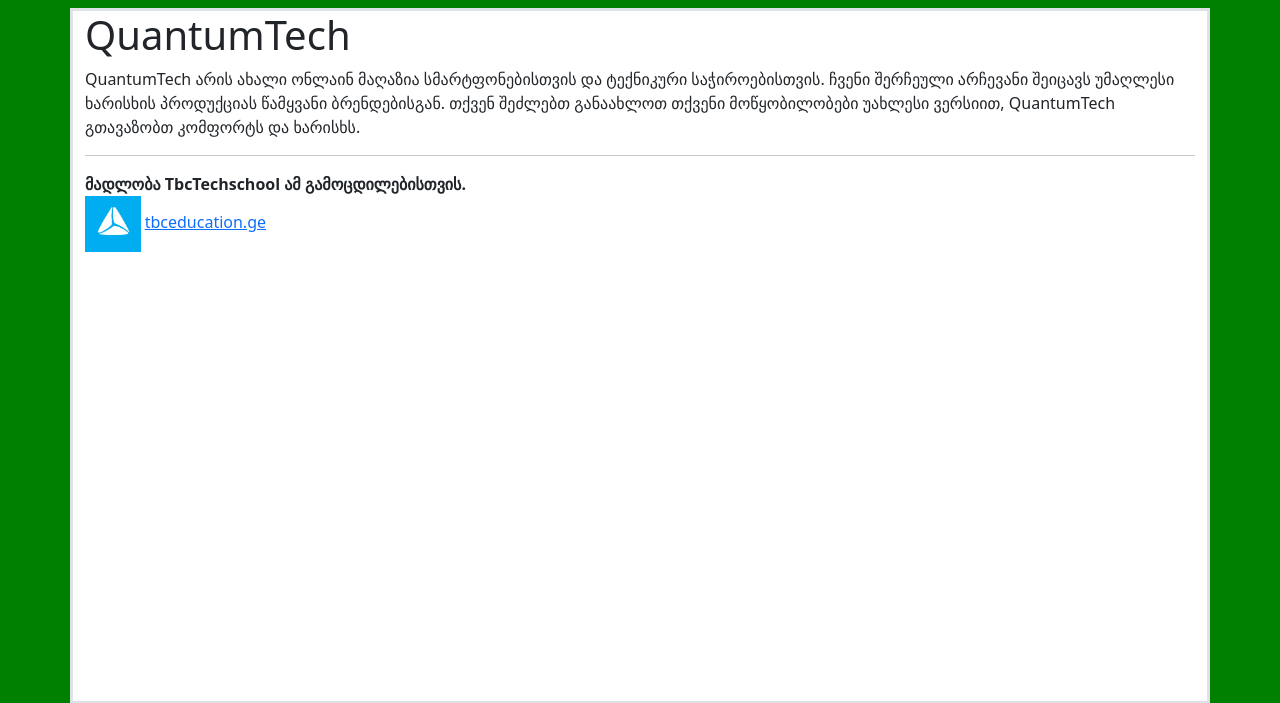
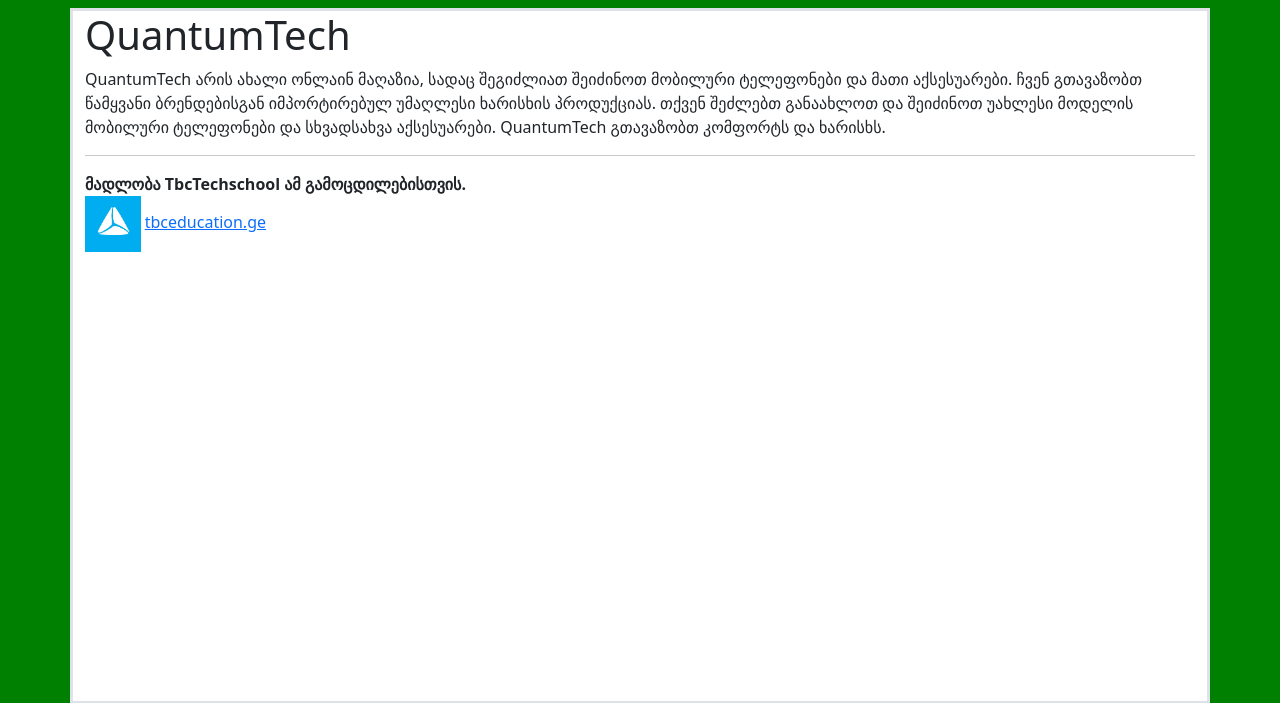
Before and after one commit to Nika54077/TbcTechshoolProject, a Flask app: page /home in a window 1280 px wide. Shown: the part 56-759 px from the top of the page. Run offline with Flask 3, Linux system fonts and the light colour scheme.

Commit message:
Update home.html

```diff
--- a/templates/home.html
+++ b/templates/home.html
@@ -6,7 +6,7 @@
 
 {% block content %}
     <h1>QuantumTech</h1>
-<p>QuantumTech არის ახალი ონლაინ მაღაზია სმარტფონებისთვის და ტექნიკური საჭიროებისთვის. ჩვენი შერჩეული არჩევანი შეიცავს უმაღლესი ხარისხის პროდუქციას წამყვანი ბრენდებისგან. თქვენ შეძლებთ განაახლოთ თქვენი მოწყობილობები უახლესი ვერსიით, QuantumTech გთავაზობთ კომფორტს და ხარისხს.</p>
+<p>QuantumTech არის ახალი ონლაინ მაღაზია, სადაც შეგიძლიათ შეიძინოთ მობილური ტელეფონები და მათი აქსესუარები. ჩვენ გთავაზობთ წამყვანი ბრენდებისგან იმპორტირებულ უმაღლესი ხარისხის პროდუქციას. თქვენ შეძლებთ განაახლოთ და შეიძინოთ უახლესი მოდელის მობილური ტელეფონები და სხვადსახვა აქსესუარები. QuantumTech გთავაზობთ კომფორტს და ხარისხს.</p>
 <hr>
 
 <b>მადლობა TbcTechschool ამ გამოცდილებისთვის.</b>
```
